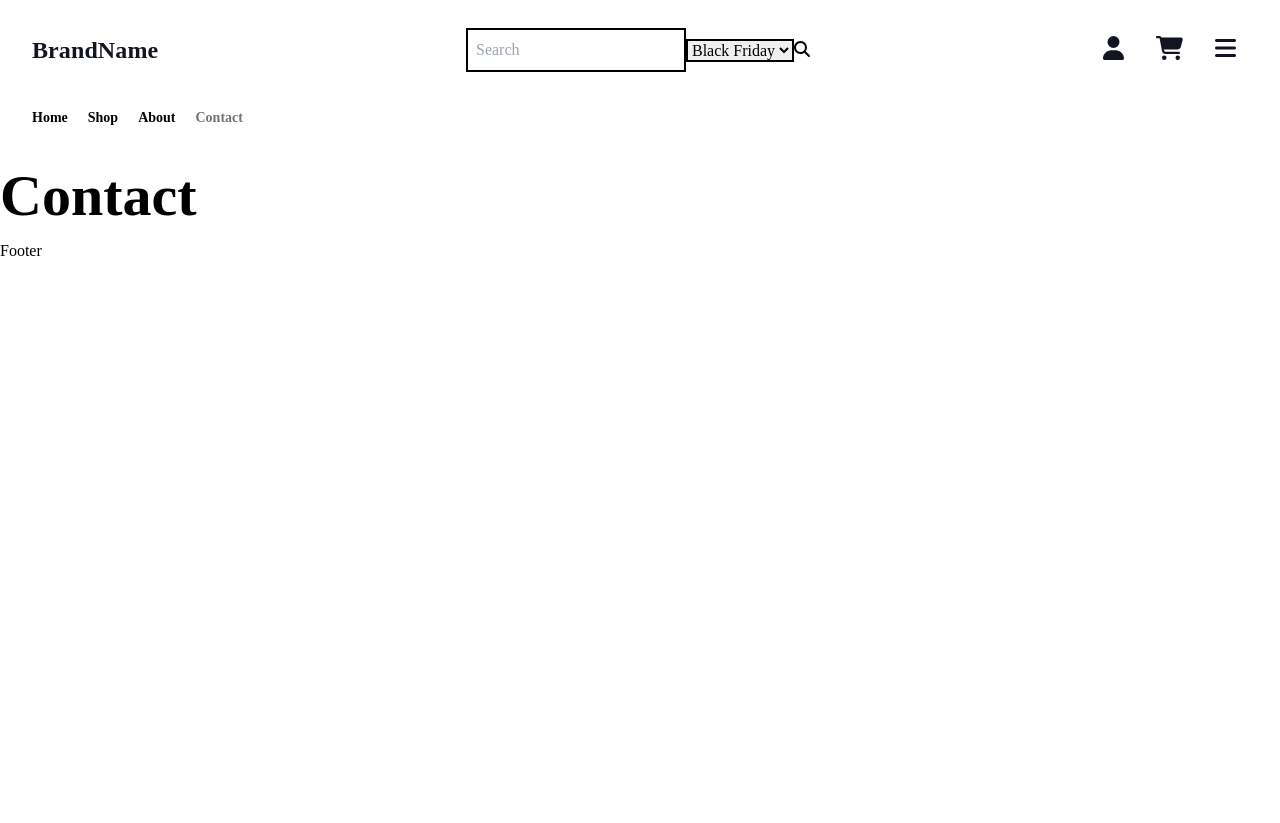
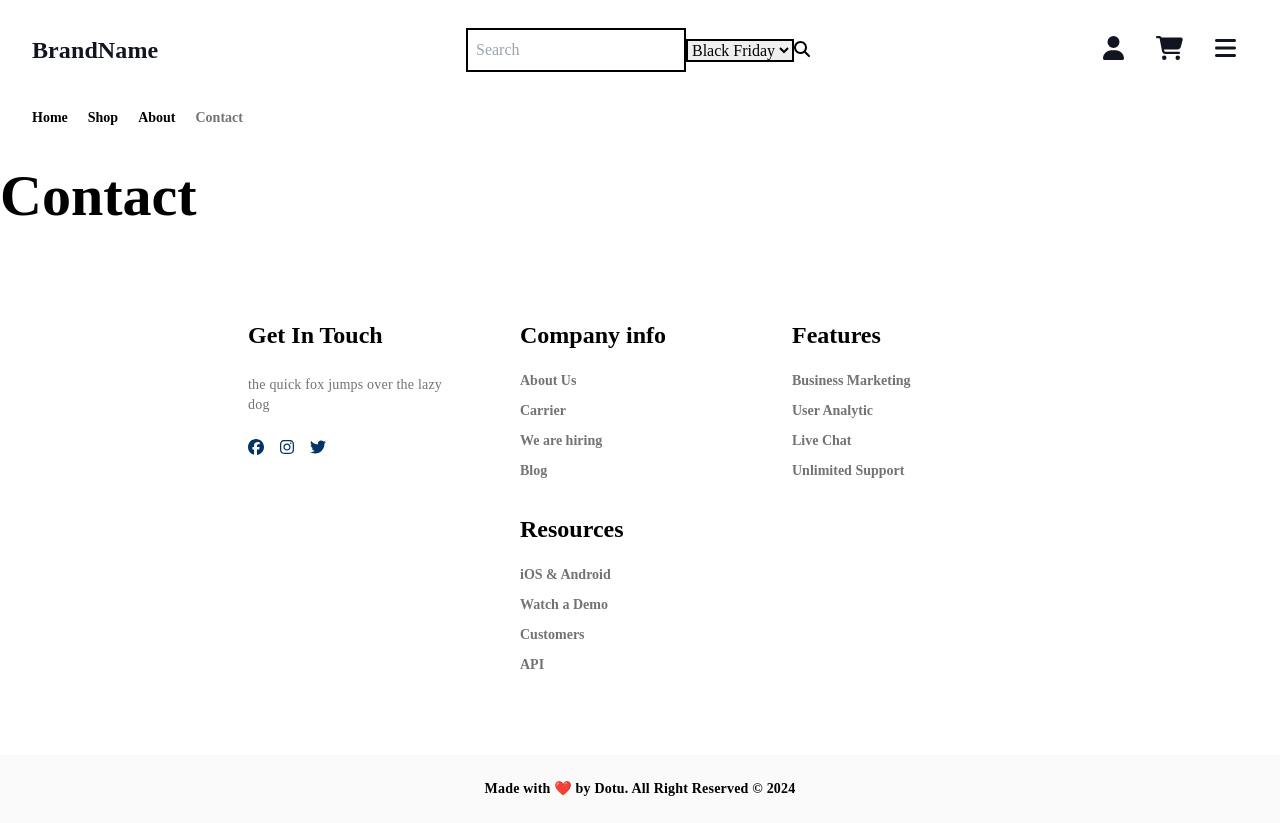
Before and after one commit to gkhns89/dotu-ecomm, a React (Vite) app: page /contact in a window 1280 px wide. Before the commit the page ends 800 px from the top, so only its background shows below. Built offline with nearby package versions, Linux system fonts and the light colour scheme.

Commit message:
Footer section and some CSS fixes T2: Home Page Fixes #2

```diff
--- a/src/components/Slider.jsx
+++ b/src/components/Slider.jsx
@@ -36,7 +36,7 @@ function Slider({ slides }) {
                 src={slide.image}
                 alt={slide.alt}
                 className="w-full min-h-[750px] aspect-video object-cover"
-              />
+              />x
             </div>
           );
         })}
--- a/src/index.css
+++ b/src/index.css
@@ -29,6 +29,15 @@
     @apply text-sm;
     @apply font-bold;
   }
+
+  footer a{
+    @apply text-sm;
+    @apply font-bold;
+    @apply text-txt-g;
+  }
+
+
+
   p {
     @apply text-sm;
     @apply tracking-[0.2px];
--- a/src/layout/Footer.jsx
+++ b/src/layout/Footer.jsx
@@ -1,9 +1,52 @@
-import React from 'react'
+import React from "react";
+import { FontAwesomeIcon } from "@fortawesome/react-fontawesome";
+import {
+  faFacebook,
+  faTwitter,
+  faInstagram,
+} from "@fortawesome/free-brands-svg-icons";
+import { NavLink } from "react-router-dom";
 
 function Footer() {
   return (
-    <div>Footer</div>
-  )
+    <footer className="w-full flex flex-col justify-center items-center">
+      <div aria-label="footer-container" className="flex flex-col flex-wrap sm:flex-row sm:px-48 max-w-60 sm:max-w-full py-20 gap-8 justify-center">
+        <div aria-label="footer-info" className="text-left flex flex-col gap-6 sm:min-w-60">
+          <h3>Get In Touch</h3>
+          <p className="max-w-52 text-txt-g">the quick fox jumps over the lazy dog</p>
+          <div aria-label="social-icons" className="flex gap-4 text-c1"><FontAwesomeIcon icon={faFacebook} /><FontAwesomeIcon icon={faInstagram} /><FontAwesomeIcon icon={faTwitter} /></div>
+        </div>
+        <div aria-label="footer-links" className="text-left flex flex-col gap-5 sm:min-w-60">
+          <h3>Company info</h3>
+          <nav className="flex flex-col gap-[10px]">
+          <NavLink to="/about">About Us</NavLink>
+          <NavLink to="/carrier">Carrier</NavLink>
+          <NavLink to="/hiring">We are hiring</NavLink>
+          <NavLink to="/blog">Blog</NavLink>
+          </nav>
+        </div>
+        <div aria-label="feautures-links" className="text-left flex flex-col gap-5 sm:min-w-60">
+          <h3>Features</h3>
+          <nav className="flex flex-col gap-[10px]">
+          <NavLink to="/business">Business Marketing</NavLink>
+          <NavLink to="/user">User Analytic</NavLink>
+          <NavLink to="/live-chat">Live Chat</NavLink>
+          <NavLink to="/unlimited-support">Unlimited Support</NavLink>
+          </nav>
+        </div>
+        <div aria-label="resources-links" className="text-left flex flex-col gap-5 sm:min-w-60">
+          <h3>Resources</h3>
+          <nav className="flex flex-col gap-[10px]">
+          <NavLink to="/download">iOS & Android</NavLink>
+          <NavLink to="/sign-up">Watch a Demo</NavLink>
+          <NavLink to="/sign-up">Customers</NavLink>
+          <NavLink to="/sign-up">API</NavLink>
+          </nav>
+        </div>
+      </div>
+      <div className="flex w-full flex-col items-center bg-[#FAFAFA]"><span className="max-w-56 sm:max-w-full py-6 text-center text-sm font-bold tracking-[0.2px]">Made with ❤️ by Dotu. All Right Reserved &copy; 2024</span></div>
+    </footer>
+  );
 }
 
-export default Footer
+export default Footer;
--- a/src/layout/Header.jsx
+++ b/src/layout/Header.jsx
@@ -22,7 +22,7 @@ function Header() {
         BrandName
       </h1></Link>
       <div
-        aria-label="header-content"
+        aria-label="header-search"
         className="sm:flex items-center hidden"
       >
         <input
@@ -56,7 +56,7 @@ function Header() {
         />
       </div>
     </div>
-    <div aria-label="searchbar" className="flex flex-col gap-4 mt-12 sm:hidden">
+    <div aria-label="nav-search" className="flex flex-col gap-4 mt-12 sm:hidden">
       <input
         type="text"
         placeholder="Search"
```
